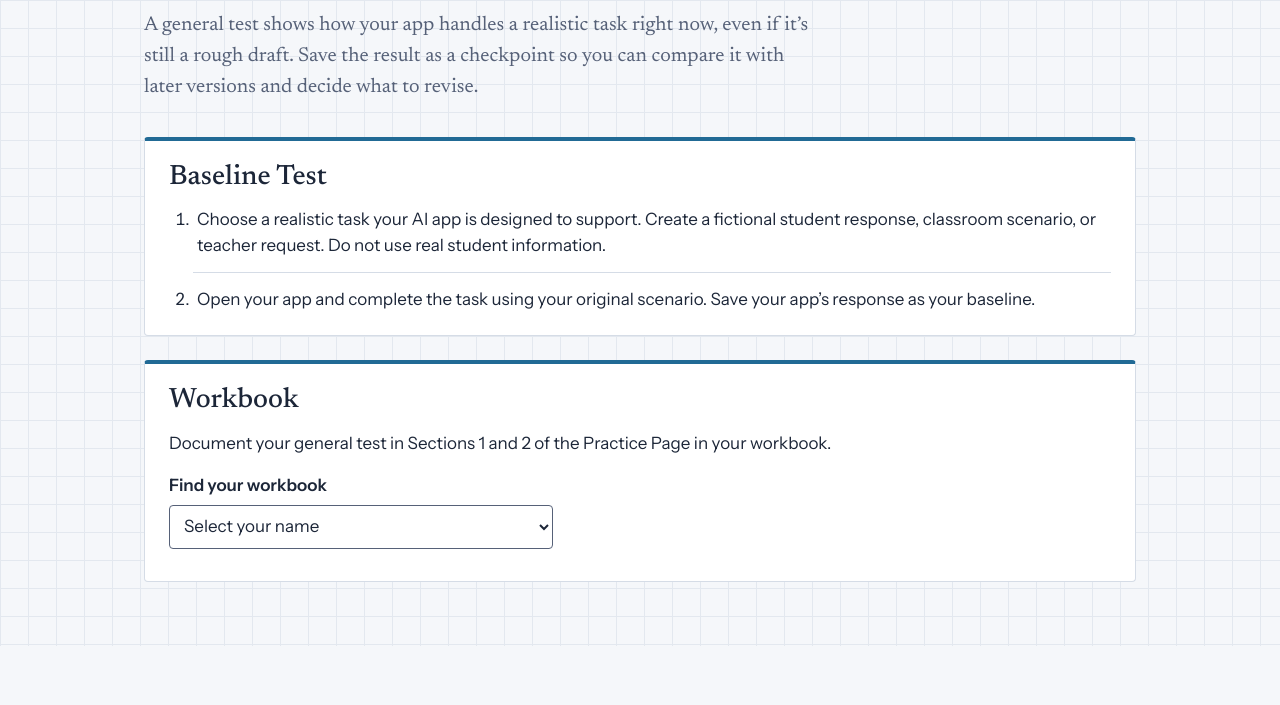
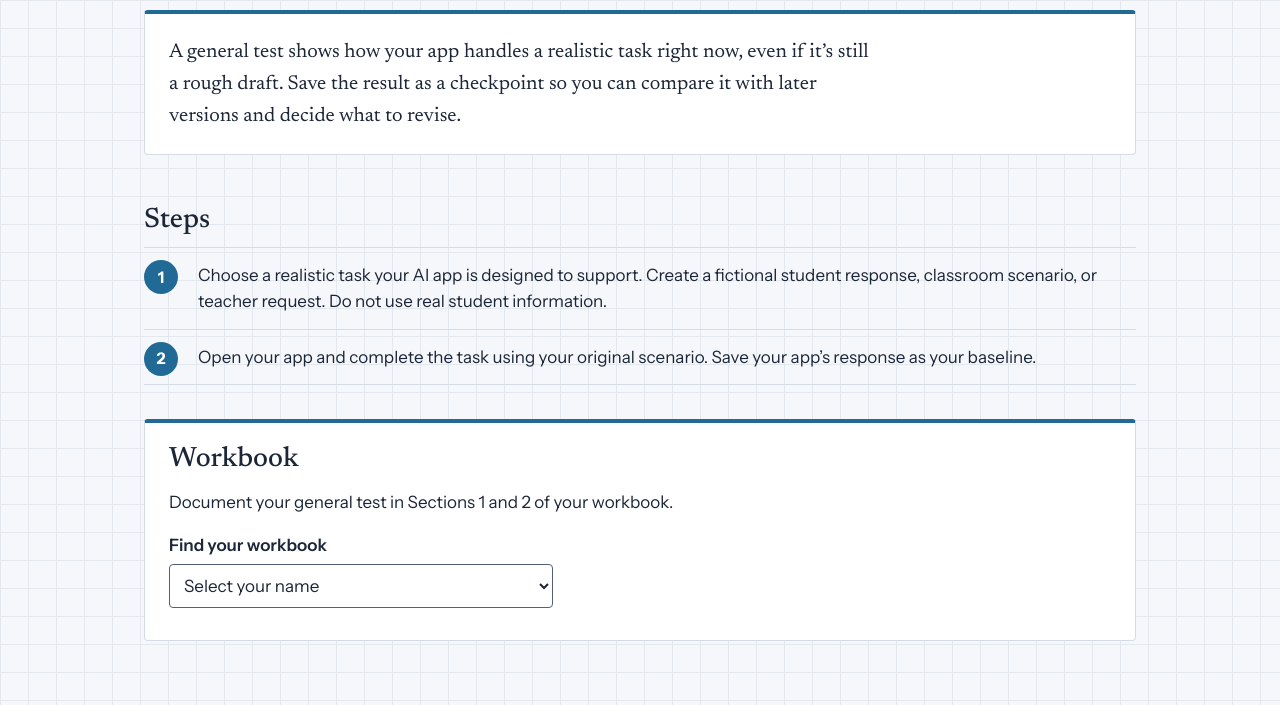
Before and after one commit to rmullen-ai/rmullen-ai.github.io, a plain HTML site: page general-test.html in a window 1280 px wide. Shown: the part 196-901 px from the top of the page. Before the commit the page ends 842 px from the top, so only its background shows below. Drawn offline with Linux system fonts and the light colour scheme.

Commit message:
Add files via upload

```diff
--- a/general-test.html
+++ b/general-test.html
@@ -37,20 +37,22 @@
     </ul>
   </div>
 </nav>
-<main class="wrap">
+<main class="wrap general-test">
   <h1>General Test</h1>
-  <p class="lede">A general test shows how your app handles a realistic task right now, even if it’s still a rough draft. Save the result as a checkpoint so you can compare it with later versions and decide what to revise.</p>
+  <div class="coach-card protocol-purpose">
+    <p class="purpose">A general test shows how your app handles a realistic task right now, even if it’s still a rough draft. Save the result as a checkpoint so you can compare it with later versions and decide what to revise.</p>
+  </div>
+  <section aria-labelledby="baseline">
+    <h2 id="baseline" class="sec">Steps</h2>
+    <ol class="steps">
+      <li>Choose a realistic task your AI app is designed to support. Create a fictional student response, classroom scenario, or teacher request. Do not use real student information.</li>
+      <li>Open your app and complete the task using your original scenario. Save your app’s response as your baseline.</li>
+    </ol>
+  </section>
   <div class="coach-sections">
-    <section class="coach-card" aria-labelledby="baseline">
-      <h2 id="baseline">Baseline Test</h2>
-      <ol>
-        <li>Choose a realistic task your AI app is designed to support. Create a fictional student response, classroom scenario, or teacher request. Do not use real student information.</li>
-        <li>Open your app and complete the task using your original scenario. Save your app’s response as your baseline.</li>
-      </ol>
-    </section>
     <section class="coach-card" aria-labelledby="workbook">
       <h2 id="workbook">Workbook</h2>
-      <p>Document your general test in Sections 1 and 2 of the Practice Page in your workbook.</p>
+      <p>Document your general test in Sections 1 and 2 of your workbook.</p>
       <div class="participant-apps" data-workbook-lookup>
         <label for="own-workbook">Find your workbook</label>
         <select id="own-workbook" disabled>
--- a/styles.css
+++ b/styles.css
@@ -77,6 +77,8 @@ h2.sec{font-family:var(--serif); font-weight:500; font-size:28px; margin:44px 0
 .steps li.general{counter-increment:none}
 .steps li.general::before{content:"✓"}
 .steps li b{font-weight:600}
+.general-test{--accent:var(--c-site)}
+.protocol-purpose .purpose{margin:0}
 .tablewrap{overflow-x:auto; background:var(--surface); border:1px solid var(--line); border-radius:4px}
 table{border-collapse:collapse; width:100%; min-width:600px; font-size:16px}
 th,td{text-align:left; vertical-align:top; padding:12px 14px; border-bottom:1px solid var(--line)}
```
Also changed, not shown: index.html (+1 -1 lines), pressure-tests.html (+2 -2 lines).
